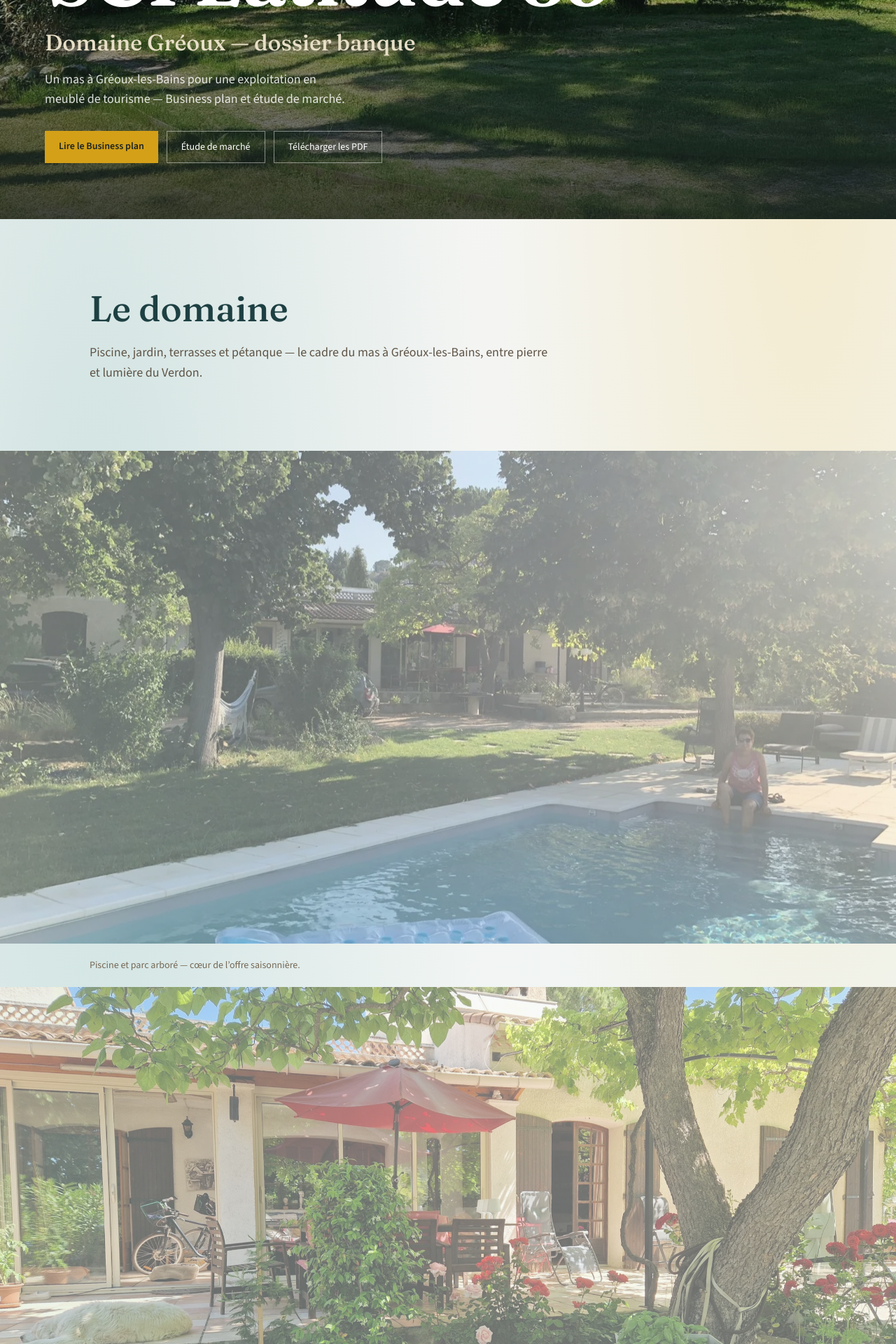
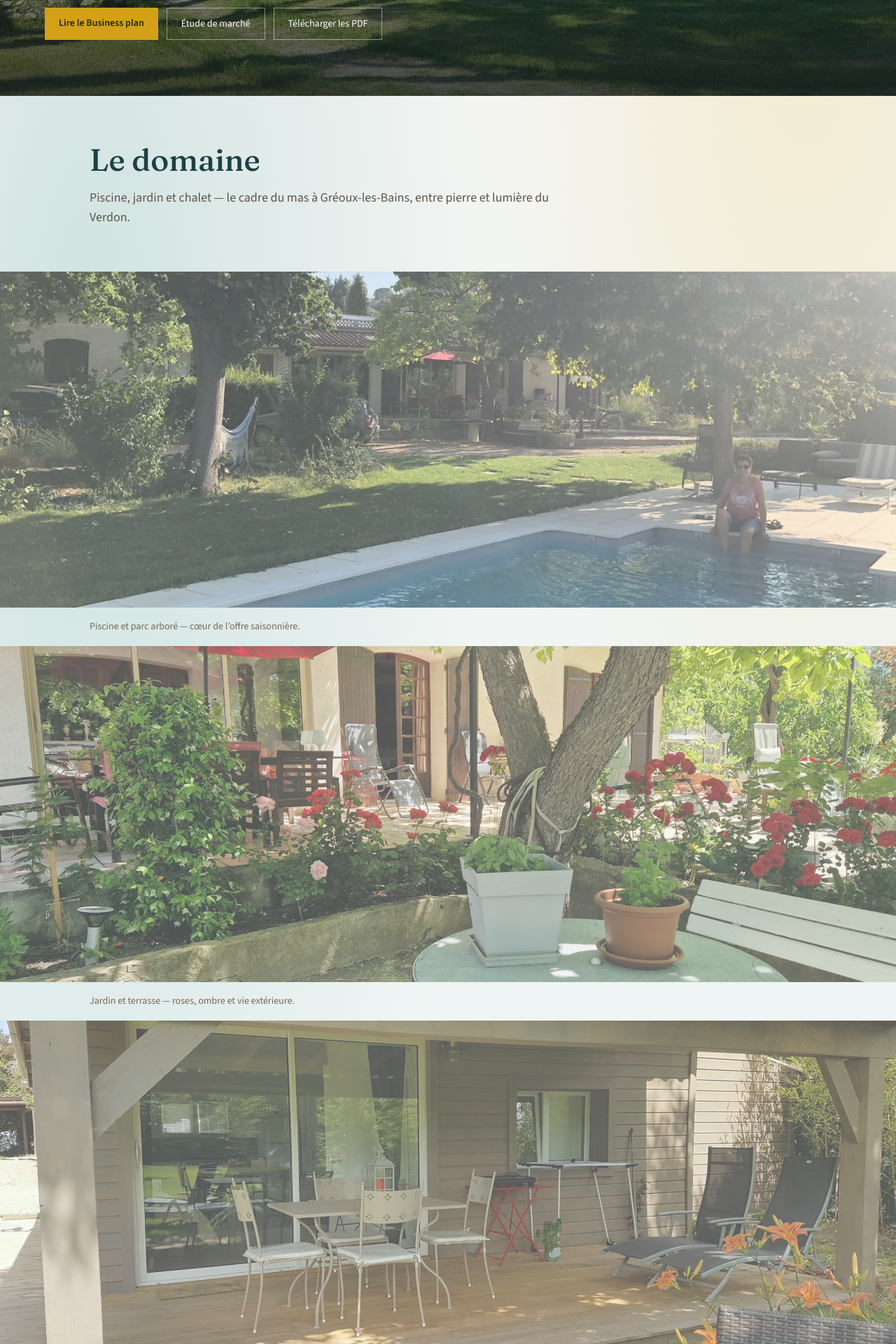
Before and after one commit to AnthonyPortier/latitude39, a Next.js app: page / in a window 1280 px wide. Shown: the part 560-2480 px from the top of the page at 70% size. Built offline with nearby package versions, Linux system fonts and the light colour scheme.

Commit message:
design: bandes photo plus basses, sélection unique
Hero ~70–78svh ; bandes FullBleed ~52–65svh.
Accueil : façade, piscine, jardin, chalet, fenêtre, cheminée —
sans doublon terrasse/pétanque/salon.

```diff
--- a/src/app/page.tsx
+++ b/src/app/page.tsx
@@ -54,7 +54,7 @@ export default function HomePage() {
 
       <ChapterIntro
         title="Le domaine"
-        text="Piscine, jardin, terrasses et pétanque — le cadre du mas à Gréoux-les-Bains, entre pierre et lumière du Verdon."
+        text="Piscine, jardin et chalet — le cadre du mas à Gréoux-les-Bains, entre pierre et lumière du Verdon."
       />
 
       <FullBleedPhoto
@@ -65,10 +65,17 @@ export default function HomePage() {
       />
 
       <FullBleedPhoto
-        src="/photos/domaine-terrasse.webp"
-        alt="Terrasse ombragée du mas"
-        caption="Terrasse ombragée — vie extérieure dès le printemps."
+        src="/photos/domaine-jardin.webp"
+        alt="Jardin et terrasse avec roses"
+        caption="Jardin et terrasse — roses, ombre et vie extérieure."
         objectPosition="50% 45%"
+      />
+
+      <FullBleedPhoto
+        src="/photos/domaine-chalet.webp"
+        alt="Terrasse du chalet en bois"
+        caption="Chalet et terrasse bois — un des lots du domaine."
+        objectPosition="50% 55%"
       />
 
       <section className="mx-auto max-w-6xl px-5 py-16 sm:px-8 md:px-12 md:py-24 lg:px-16">
@@ -98,37 +105,23 @@ export default function HomePage() {
         </div>
       </section>
 
-      <FullBleedPhoto
-        src="/photos/domaine-jardin.webp"
-        alt="Jardin et roses devant la maison"
-        caption="Jardin et façade — lecture concrète du bien pour le dossier."
-        objectPosition="center"
-      />
-
-      <FullBleedPhoto
-        src="/photos/domaine-petanque.webp"
-        alt="Terrain de pétanque au coucher du soleil"
-        caption="Terrain de pétanque — annexe de loisirs du domaine."
-        objectPosition="50% 55%"
-        heightClass="h-[70svh] min-h-[20rem] md:h-[80svh]"
-      />
-
       <ChapterIntro
         title="Ambiance"
-        text="Intérieurs du mas — volumes, poutres et lumière naturelle. Une lecture du bien, sans mise en scène artificielle."
+        text="Vue sur Gréoux et pièce de vie — volumes, cheminée et lumière naturelle."
       />
 
       <FullBleedPhoto
         src="/photos/ambiance-fenetre.webp"
-        alt="Vue depuis une fenêtre du domaine"
-        caption="Vue depuis l’intérieur — rapport au jardin et à la lumière."
+        alt="Vue depuis une fenêtre du domaine vers le château de Gréoux"
+        caption="Vue depuis l’intérieur — jardin, pétanque et château de Gréoux."
         objectPosition="center"
+        heightClass="h-[55svh] min-h-[18rem] md:h-[65svh]"
       />
 
       <FullBleedPhoto
-        src="/photos/ambiance-salon.webp"
-        alt="Salon avec poutres et baies vitrées"
-        caption="Pièce de vie — poutres et baies vers l’extérieur."
+        src="/photos/ambiance-cheminee.webp"
+        alt="Salon avec cheminée et mezzanine"
+        caption="Pièce de vie — cheminée en pierre, poutres et mezzanine."
         objectPosition="50% 40%"
       />
 
--- a/src/components/FullBleedPhoto.tsx
+++ b/src/components/FullBleedPhoto.tsx
@@ -8,7 +8,7 @@ type FullBleedPhotoProps = {
   src: string;
   alt: string;
   caption?: string;
-  /** Hauteur relative du plan photo */
+  /** Hauteur relative du plan photo — défaut ~55–62svh */
   heightClass?: string;
   objectPosition?: string;
 };
@@ -20,7 +20,7 @@ export function FullBleedPhoto({
   src,
   alt,
   caption,
-  heightClass = "h-[78svh] min-h-[22rem] md:h-[88svh]",
+  heightClass = "h-[52svh] min-h-[16rem] md:h-[60svh]",
   objectPosition = "center",
 }: FullBleedPhotoProps) {
   const ref = useRef<HTMLElement>(null);
@@ -28,12 +28,19 @@ export function FullBleedPhoto({
     target: ref,
     offset: ["start end", "end start"],
   });
-  const scale = useTransform(scrollYProgress, [0, 0.5, 1], [1.06, 1, 1.03]);
-  const opacity = useTransform(scrollYProgress, [0, 0.2, 0.85, 1], [0.55, 1, 1, 0.7]);
+  const scale = useTransform(scrollYProgress, [0, 0.5, 1], [1.04, 1, 1.02]);
+  const opacity = useTransform(
+    scrollYProgress,
+    [0, 0.18, 0.88, 1],
+    [0.65, 1, 1, 0.75],
+  );
 
   return (
     <figure className="m-0 w-full">
-      <section ref={ref} className={`relative w-full overflow-hidden ${heightClass}`}>
+      <section
+        ref={ref}
+        className={`relative w-full overflow-hidden ${heightClass}`}
+      >
         <motion.div className="absolute inset-0" style={{ scale, opacity }}>
           <Image
             src={src}
@@ -46,7 +53,7 @@ export function FullBleedPhoto({
         </motion.div>
       </section>
       {caption ? (
-        <figcaption className="mx-auto max-w-6xl px-5 py-5 text-sm leading-relaxed text-pierre-600 sm:px-8 md:px-12 lg:px-16">
+        <figcaption className="mx-auto max-w-6xl px-5 py-4 text-sm leading-relaxed text-pierre-600 sm:px-8 md:px-12 lg:px-16">
           {caption}
         </figcaption>
       ) : null}
@@ -62,7 +69,7 @@ type ChapterIntroProps = {
 /** Intro de chapitre — une intention, hors carte */
 export function ChapterIntro({ title, text }: ChapterIntroProps) {
   return (
-    <section className="mx-auto max-w-6xl px-5 py-16 sm:px-8 md:px-12 md:py-24 lg:px-16">
+    <section className="mx-auto max-w-6xl px-5 py-12 sm:px-8 md:px-12 md:py-16 lg:px-16">
       <motion.div
         initial={{ opacity: 0, y: 18 }}
         whileInView={{ opacity: 1, y: 0 }}
@@ -70,10 +77,12 @@ export function ChapterIntro({ title, text }: ChapterIntroProps) {
         transition={{ duration: 0.6, ease: [0.22, 1, 0.36, 1] }}
         className="max-w-2xl"
       >
-        <h2 className="font-display text-[clamp(2rem,4vw,3.25rem)] leading-tight text-verdon-900">
+        <h2 className="font-display text-[clamp(1.85rem,3.5vw,2.75rem)] leading-tight text-verdon-900">
           {title}
         </h2>
-        <p className="mt-4 text-lg leading-relaxed text-pierre-700">{text}</p>
+        <p className="mt-3 text-base leading-relaxed text-pierre-700 md:text-lg">
+          {text}
+        </p>
       </motion.div>
     </section>
   );
--- a/src/components/HomeHero.tsx
+++ b/src/components/HomeHero.tsx
@@ -6,12 +6,12 @@ import { motion } from "framer-motion";
 
 export function HomeHero() {
   return (
-    <section className="relative h-[100svh] min-h-[36rem] w-full overflow-hidden">
+    <section className="relative h-[70svh] min-h-[24rem] w-full overflow-hidden md:h-[78svh]">
       <motion.div
         className="absolute inset-0"
-        initial={{ scale: 1.08 }}
+        initial={{ scale: 1.06 }}
         animate={{ scale: 1 }}
-        transition={{ duration: 1.6, ease: [0.22, 1, 0.36, 1] }}
+        transition={{ duration: 1.5, ease: [0.22, 1, 0.36, 1] }}
       >
         <Image
           src="/photos/hero-facade.webp"
@@ -39,7 +39,7 @@ export function HomeHero() {
             initial={{ opacity: 0, y: 28 }}
             animate={{ opacity: 1, y: 0 }}
             transition={{ duration: 0.85, ease: [0.22, 1, 0.36, 1] }}
-            className="font-display text-[clamp(3.25rem,9vw,7.5rem)] font-semibold leading-[0.92] tracking-tight text-white"
+            className="font-display text-[clamp(2.5rem,6.5vw,5.25rem)] font-semibold leading-[0.92] tracking-tight text-white"
           >
             SCI Latitude 39
           </motion.p>
```
Also changed, not shown: public/photos/domaine-chalet.webp (added).
